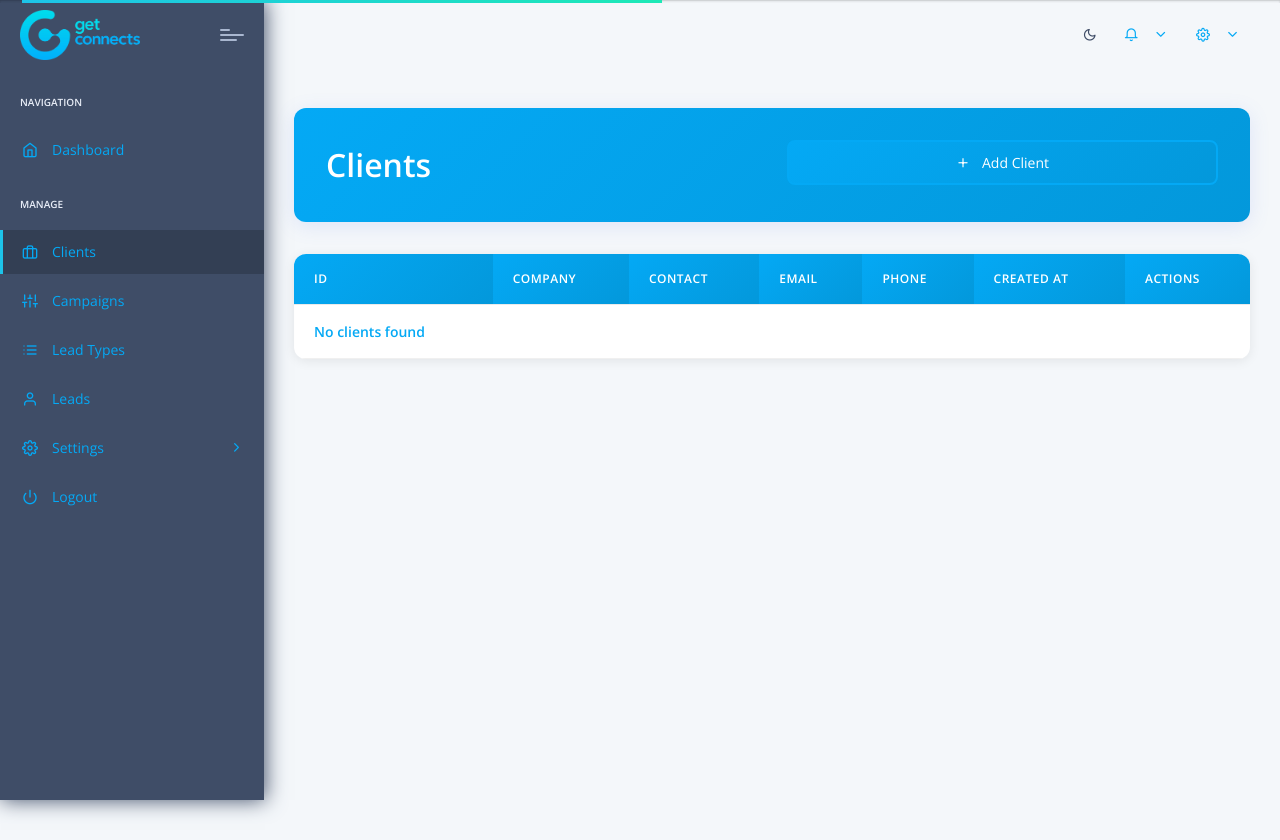
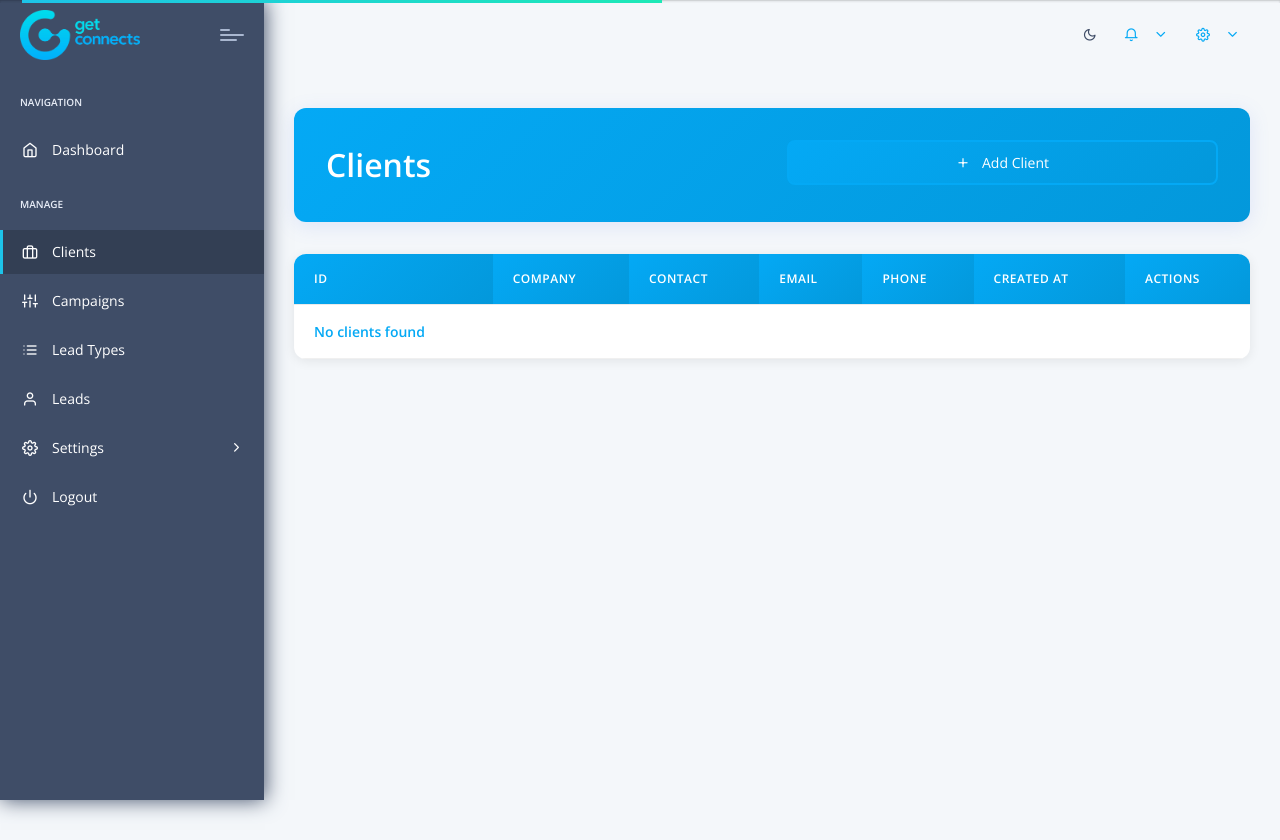
Before and after one commit to Warrior6289/Getconnects_Admin, a Flask app: page /clients in a window 1280 px wide. Shown: the top 840 px of the page. Run offline with Flask 3, Linux system fonts and the light colour scheme; the visitor is signed in with stand-in values (Sample User, id 1); data that the repository does not hold is empty; some libraries are stand-ins or nearby versions.

Commit message:
fix: Change sidebar navigation text to white
- All sidebar menu items now white text
- Dashboard, Clients, Campaigns, etc. in white
- Better contrast and professional look
- Icons remain as original
- Active and hover states also white

```diff
--- a/static/assets/css/color-scheme.css
+++ b/static/assets/css/color-scheme.css
@@ -191,6 +191,26 @@ a:hover,
 }
 
 /* ===================================
+   SIDEBAR NAVIGATION - WHITE TEXT
+   =================================== */
+
+.pcoded-navbar .nav-link,
+.pcoded-navbar .pcoded-mtext,
+.pcoded-navbar .nav-item a {
+  color: #fff !important;
+}
+
+.pcoded-navbar .nav-item:hover .nav-link,
+.pcoded-navbar .nav-item:hover .pcoded-mtext {
+  color: #fff !important;
+}
+
+.pcoded-navbar .nav-item.active .nav-link,
+.pcoded-navbar .nav-item.active .pcoded-mtext {
+  color: #fff !important;
+}
+
+/* ===================================
    NAVIGATION ACTIVE STATES (Tabs Only)
    =================================== */
 
@@ -201,19 +221,6 @@ a:hover,
 
 .nav-tabs .nav-link:hover {
   color: #04a9f5 !important;
-}
-
-/* ===================================
-   SIDEBAR NAVIGATION - KEEP ORIGINAL
-   =================================== */
-
-/* Exclude sidebar from color changes */
-.pcoded-navbar,
-.pcoded-navbar .nav-link,
-.pcoded-navbar .pcoded-mtext,
-.pcoded-navbar .nav-item.active,
-.pcoded-navbar .nav-item:hover {
-  /* Keep original sidebar colors - do not override */
 }
 
 /* ===================================
```
